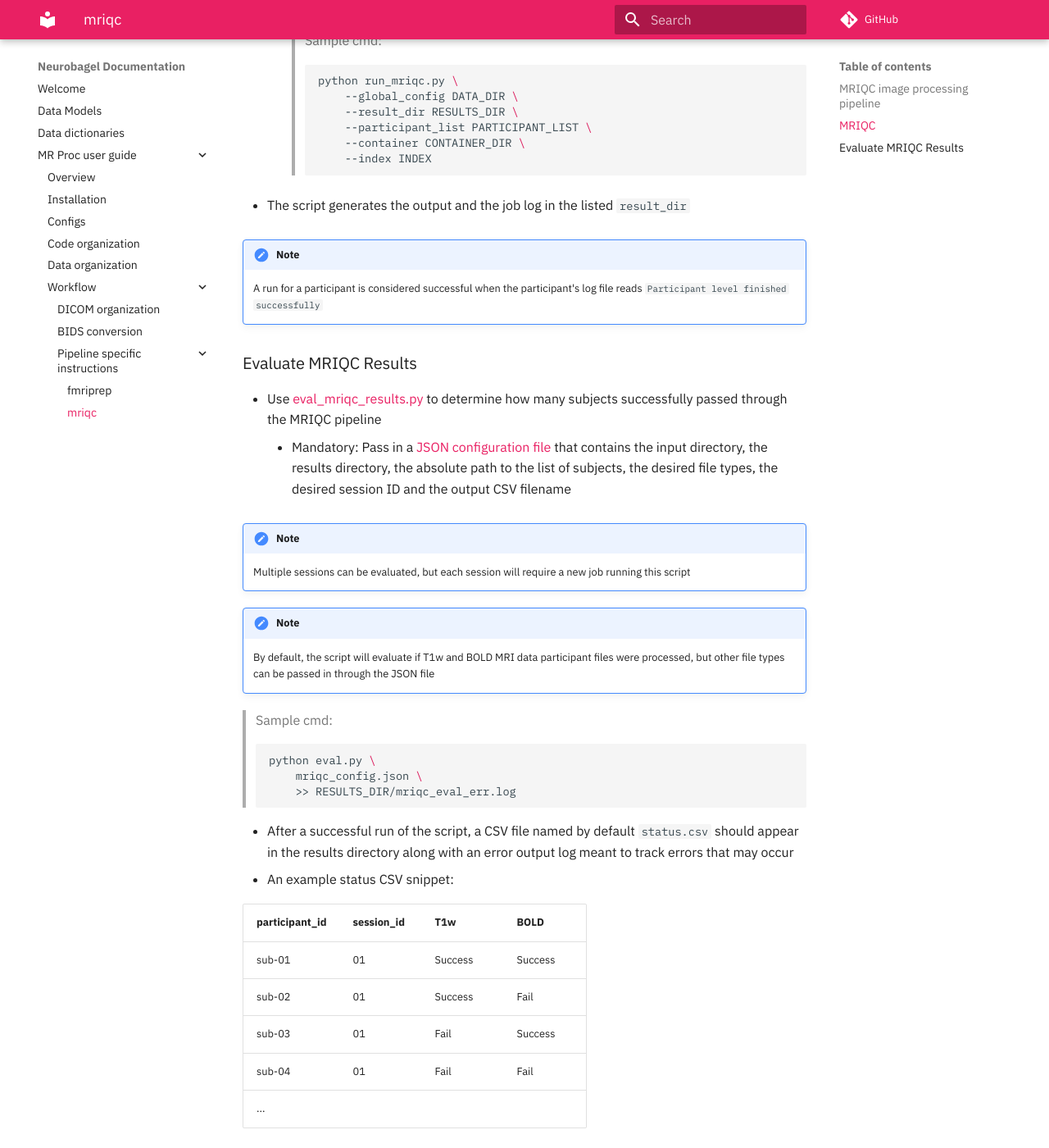
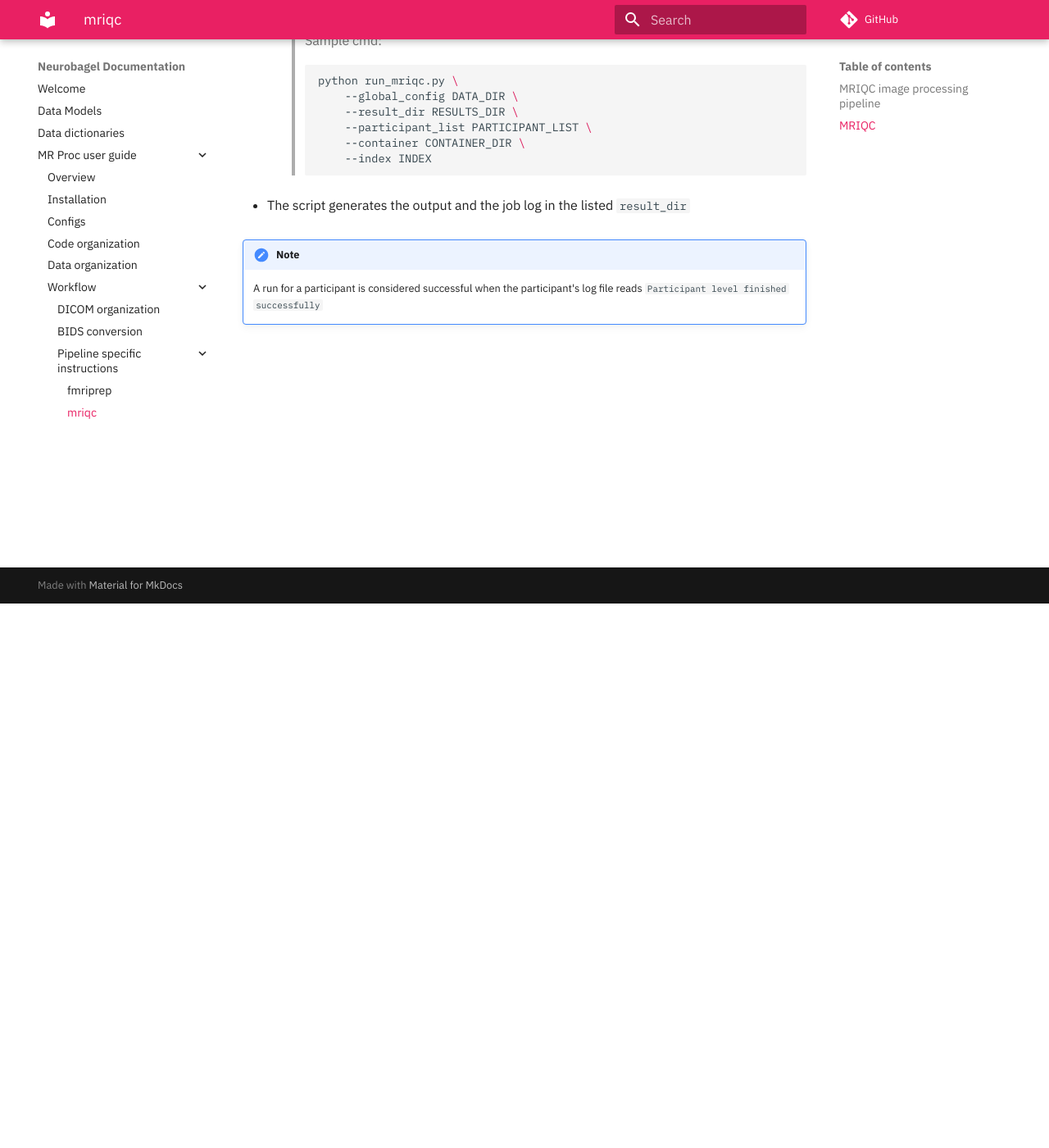
Before and after one commit to neurobagel/documentation, an MkDocs documentation site: the page built from docs/mr_proc/workflow/proc_pipe/mriqc.md, in a window 1280 px wide and 1400 px high, scrolled down 664 px. Shown: the whole window at 82% size. Built offline with MkDocs 1.6.1 and Material for MkDocs 9.7.7, drawn with Linux system fonts in a browser that asks for light colours; comment, search, counter and statistics services are not loaded.

Commit message:
removed eval mriqc

````diff
--- a/docs/mr_proc/workflow/proc_pipe/mriqc.md
+++ b/docs/mr_proc/workflow/proc_pipe/mriqc.md
@@ -28,29 +28,3 @@ python run_mriqc.py \
 - The script generates the output and the job log in the listed `result_dir`
 !!! note
 	A run for a participant is considered successful when the participant's log file reads `Participant level finished successfully`
-
-
-### Evaluate MRIQC Results
-- Use [eval_mriqc_results.py](https://github.com/neurodatascience/mr_proc/blob/main/workflow/proc_pipe/mriqc/eval_mriqc_results.py) to determine how many subjects successfully passed through the MRIQC pipeline
-	- Mandatory: Pass in a [JSON configuration file](https://github.com/neurodatascience/mr_proc/blob/main/workflow/proc_pipe/mriqc/mriqc_config.json) that contains the input directory, the results directory, the absolute path to the list of subjects, the desired file types, the desired session ID and the output CSV filename
-!!! note
-	Multiple sessions can be evaluated, but each session will require a new job running this script
-!!! note
-	By default, the script will evaluate if T1w and BOLD MRI data participant files were processed, but other file types can be passed in through the JSON file
-> Sample cmd:
-```bash
-python eval.py \
-	mriqc_config.json \
-	>> RESULTS_DIR/mriqc_eval_err.log
-```
-
-- After a successful run of the script, a CSV file named by default `status.csv` should appear in the results directory along with an error output log meant to track errors that may occur
-- An example status CSV snippet:
-
-| participant_id | session_id | T1w | BOLD   |
-| -------------- | ---------- | --- | ------ |
-| sub-01         | 01     | Success  | Success |
-| sub-02         | 01     | Success  | Fail |
-| sub-03         | 01     | Fail  | Success |
-| sub-04         | 01     | Fail  | Fail |
-| ...            |            |     |        |
````
